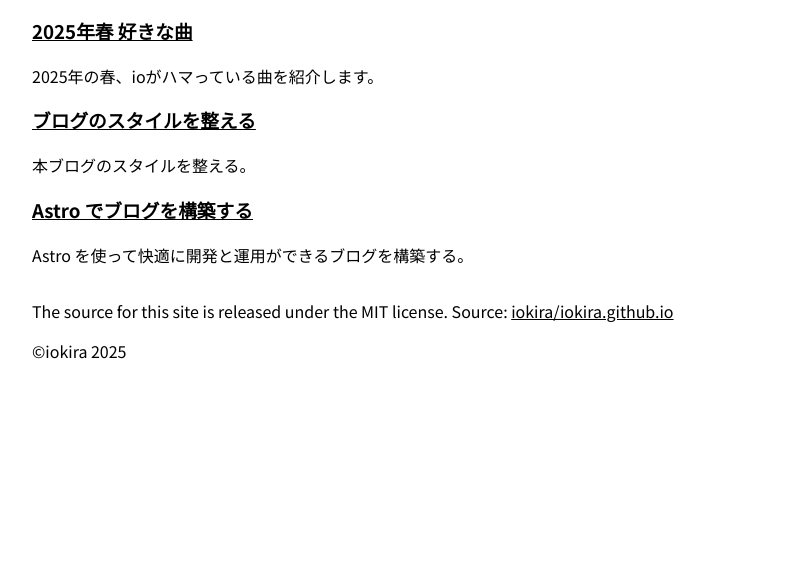
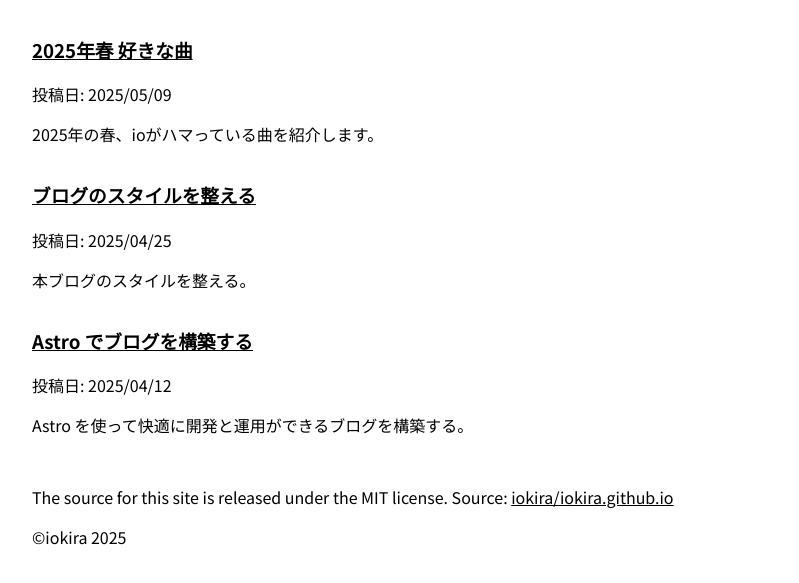
Before and after one commit to iokira/iokira.github.io, an Astro site: page /blog in a window 1280 px wide. Shown: the part 207-790 px from the top of the page, without its empty margins (240-1039 px from the left). Built offline with nearby package versions, Linux system fonts and the light colour scheme; Astro itself is replaced by a stand-in of ours.

Commit message:
update: blog style

```diff
--- a/src/components/BlogPostItem.astro
+++ b/src/components/BlogPostItem.astro
@@ -8,4 +8,5 @@ const { post } = Astro.props;
 ---
 
 <h3><a href={post.url}>{post.frontmatter.title}</a></h3>
+<p>投稿日: {post.frontmatter.publishDate}</p>
 <p>{post.frontmatter.description}</p>
--- a/src/pages/blog.astro
+++ b/src/pages/blog.astro
@@ -26,6 +26,8 @@
 </BaseLayout>
 <style lang="scss">
     .blogPostItems {
+        display: flex;
+        flex-direction: column;
         list-style: none;
         padding-inline-start: 0;
     }
```
